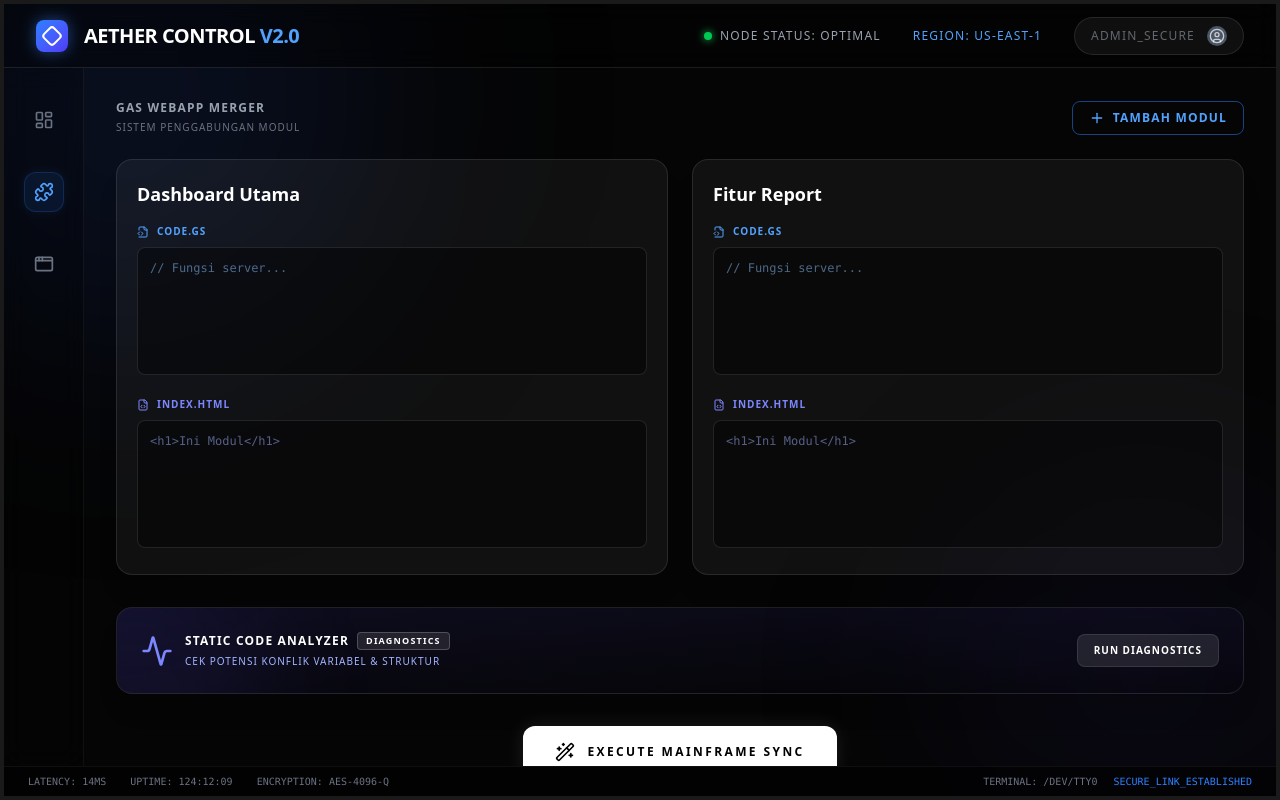
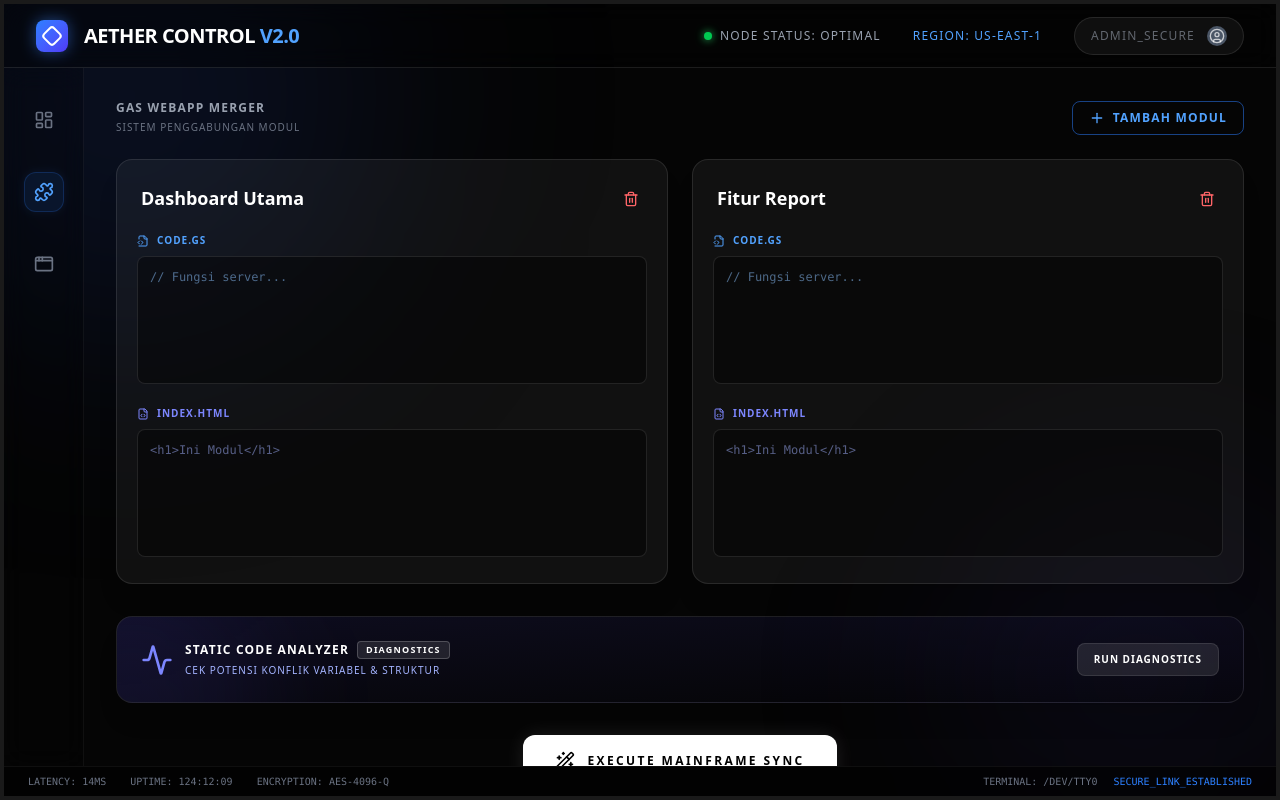
Before and after one commit to dedesuparman333-droid/rahazaGAStools, a React (Vite) app: page / in a window 1280 px wide. Both pictures are taken after a click on the button "BUKA ALAT MERGER". Built offline with nearby package versions, Linux system fonts and the light colour scheme.

Commit message:
feat(ui): improve module management in Merger view
Update module naming input styling with focus states and tooltips, and allow deletion of any module regardless of count.

```diff
--- a/src/views/Merger.tsx
+++ b/src/views/Merger.tsx
@@ -1,5 +1,5 @@
 import React, { useState } from 'react';
-import { Plus, Trash2, FileCode2, FileCode, Wand2, CheckCircle2, Copy, Check, Activity, AlertCircle, Terminal } from 'lucide-react';
+import { Plus, Trash2, FileCode2, FileCode, Wand2, CheckCircle2, Copy, Check, Activity, AlertCircle, Terminal, Monitor } from 'lucide-react';
 import { MergerModule } from '../types';
 import { escapeHtml, base64EncodeSafe } from '../lib/utils';
 
@@ -164,12 +164,13 @@ export function Merger() {
             <div className="flex justify-between items-center mb-4">
               <input
                 type="text"
-                className="bg-transparent border-0 font-bold text-lg text-white focus:outline-none focus:ring-0 p-0 w-full"
+                className="bg-transparent border-b border-transparent hover:border-white/20 font-bold text-lg text-white focus:outline-none focus:border-blue-500/50 focus:ring-0 p-1 w-full transition-colors rounded-t"
                 value={mod.name}
                 onChange={(e) => updateModule(mod.id, 'name', e.target.value)}
                 placeholder="Nama Modul"
+                title="Klik untuk mengubah nama modul"
               />
-              {modules.length > 2 && index > 1 && (
+              {modules.length > 1 && (
                 <button onClick={() => removeModule(mod.id)} className="text-red-400 hover:bg-red-500/20 p-2 rounded-lg transition-colors">
                   <Trash2 className="w-4 h-4" />
                 </button>
@@ -307,6 +308,22 @@ export function Merger() {
               />
             </div>
           </div>
+
+          <div className="mt-6 bg-white/5 border border-white/10 rounded-2xl shadow-xl overflow-hidden flex flex-col">
+            <div className="flex justify-between items-center p-3 px-4 border-b border-white/10 bg-black/40">
+              <span className="font-bold text-[10px] text-gray-300 flex items-center gap-2 uppercase tracking-widest">
+                <Monitor className="w-3 h-3" /> Live Preview
+              </span>
+            </div>
+            <div className="w-full h-[500px] bg-white">
+              <iframe
+                title="Live Preview"
+                srcDoc={outHtml}
+                className="w-full h-full border-0"
+                sandbox="allow-scripts allow-same-origin allow-forms allow-popups allow-modals"
+              />
+            </div>
+          </div>
         </div>
       )}
     </div>
```
